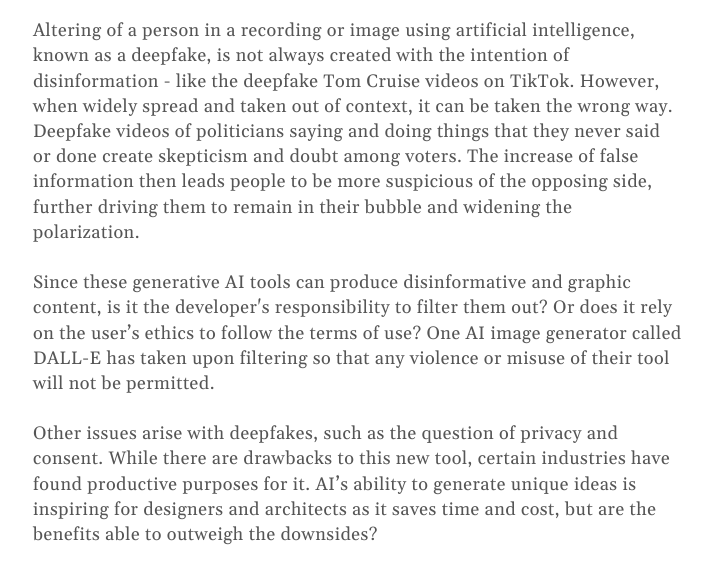
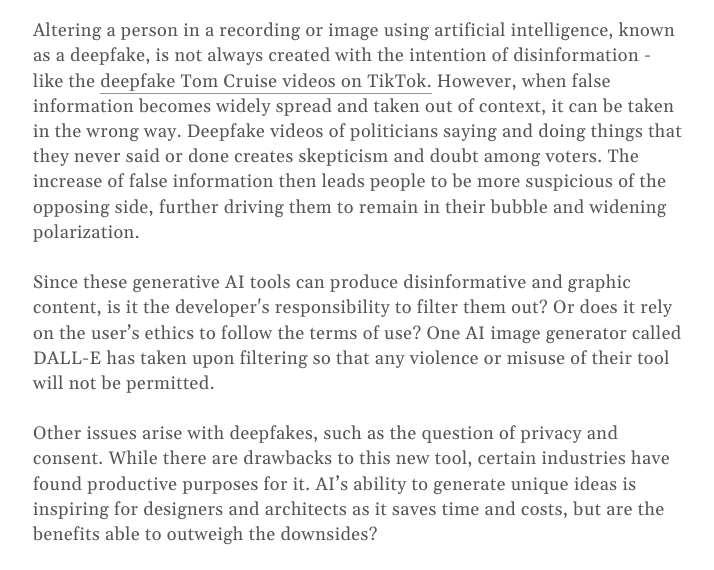
Before and after one commit to caerrie/caerrie.github.io, a plain HTML site: page phil1300.html in a window 1280 px wide. Shown: the part 1100-1670 px from the top of the page, without its empty margins (282-996 px from the left). Drawn offline with nearby package versions, Linux system fonts and the light colour scheme.

Commit message:
typos &link format

```diff
--- a/phil1300.html
+++ b/phil1300.html
@@ -45,17 +45,17 @@
         <p style="font-size:14px">Carrie Wang <span style="color:#aaa; margin-left: 10px">Dec 5, 2022</span></p>
         <br>
         <p>
-          Image manipulation isn’t new and with tools like Photoshop, it has become accessible to any individual with a computer. With the proper skills, Photoshop can alter an image rather realistically. Digitally manipulating images has been so widely spread that the internet adopted the term “photoshopped” to describe them. Used the wrong way, image alteration can be frowned upon, but for the most part, it’s become a normalized and integrated part of the internet.
+          Image manipulation isn’t new and with tools like Photoshop, it has become accessible to any individual with a computer. With the proper skills, Photoshop can alter an image rather realistically. Digitally manipulating images has been so widely spread that the internet adopted the term “photoshopped” to describe them. Used in the wrong way, image alteration can be frowned upon, but for the most part, it’s become a normalized and integrated part of the internet.
           <br><br>
           On the other hand, people have not been as receptive to artificial intelligence learning to alter images. With a push of a few buttons, any individual is able to generate a unique image with no skills required. These tools can manipulate or create realistic images including original artworks and faces of people who never existed. This opens the gateway to fake news and disinformation.
           <br><br>
           <img src="https://media.wired.com/photos/6378127aef69bd3269392c21/master/pass/business-ai-code-art-copyright-113493446.jpg">
           <br><br>
-          Altering of a person in a recording or image using artificial intelligence, known as a deepfake, is not always created with the intention of disinformation - like the deepfake Tom Cruise videos on TikTok. However, when widely spread and taken out of context, it can be taken the wrong way. Deepfake videos of politicians saying and doing things that they never said or done create skepticism and doubt among voters. The increase of false information then leads people to be more suspicious of the opposing side, further driving them to remain in their bubble and widening the polarization.
+          Altering a person in a recording or image using artificial intelligence, known as a deepfake, is not always created with the intention of disinformation - like the <a href"https://www.tiktok.com/@deeptomcruise?lang=en">deepfake Tom Cruise videos on TikTok.</a> However, when false information becomes widely spread and taken out of context, it can be taken in the wrong way. Deepfake videos of politicians saying and doing things that they never said or done creates skepticism and doubt among voters. The increase of false information then leads people to be more suspicious of the opposing side, further driving them to remain in their bubble and widening polarization.
           <br><br>
           Since these generative AI tools can produce disinformative and graphic content, is it the developer's responsibility to filter them out? Or does it rely on the user’s ethics to follow the terms of use? One AI image generator called DALL-E has taken upon filtering so that any violence or misuse of their tool will not be permitted.
           <br><br>
-          Other issues arise with deepfakes, such as the question of privacy and consent. While there are drawbacks to this new tool, certain industries have found productive purposes for it. AI’s ability to generate unique ideas is inspiring for designers and architects as it saves time and cost, but are the benefits able to outweigh the downsides?
+          Other issues arise with deepfakes, such as the question of privacy and consent. While there are drawbacks to this new tool, certain industries have found productive purposes for it. AI’s ability to generate unique ideas is inspiring for designers and architects as it saves time and costs, but are the benefits able to outweigh the downsides?
           <br><br>
           While both Photoshop and generative AI falsify images, Photoshop isn’t troublesome, so why does the rise of AI appear as a threat to acquiring knowledge? With the proper education and tools to detect altered content online, would generative AI remain an epistemic issue or would the costs outweigh them?
         </p>
--- a/style.css
+++ b/style.css
@@ -23,18 +23,20 @@ body{
 }
 a{
   text-decoration: none;
-  border-bottom: 1px dashed #0000EE;
+  border-bottom: 1px solid rgb(147, 147, 147);
   /*color: #000;*/
   -webkit-transition: all 0.2s ease;
   -moz-transition: all 0.2s ease;
   -o-transition: all 0.2s ease;}
 a:hover{
-  /*color: #000;*/
-  text-shadow: 0 0 1px #0000EE;
+  color: rgb(147, 147, 147);
+  border-bottom: 1px solid rgb(147, 147, 147);
+  /* text-shadow: 0 0 1px #0000EE; */
 }
 a:visited{
-  color: #551A8B;
-  border-bottom: 1px dashed #551A8B;}
+  /* color: #551A8B; */
+  border-bottom: 1px solid rgb(147, 147, 147);
+}
 p{
   margin-top: 0px;
   margin-bottom: 10px;
```
